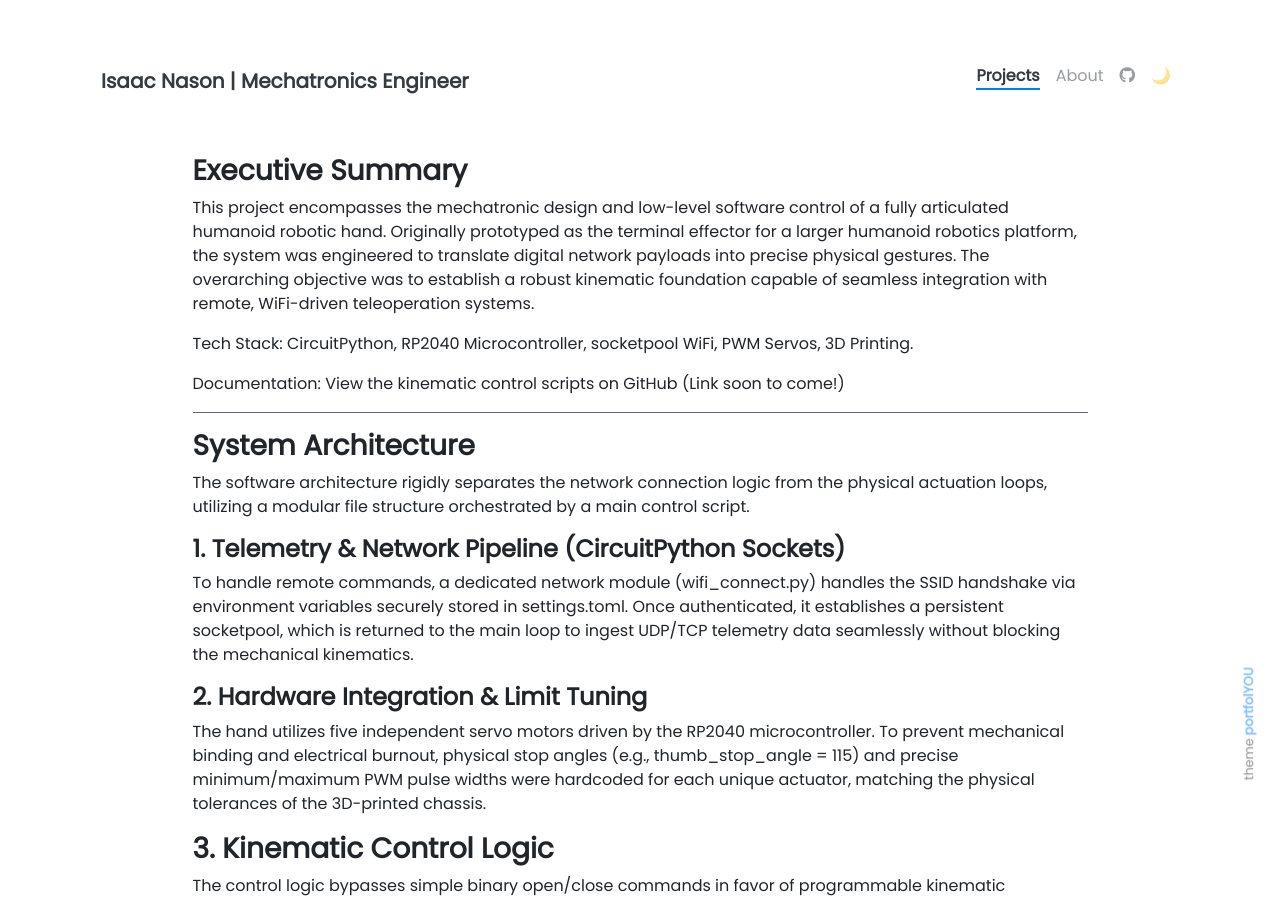
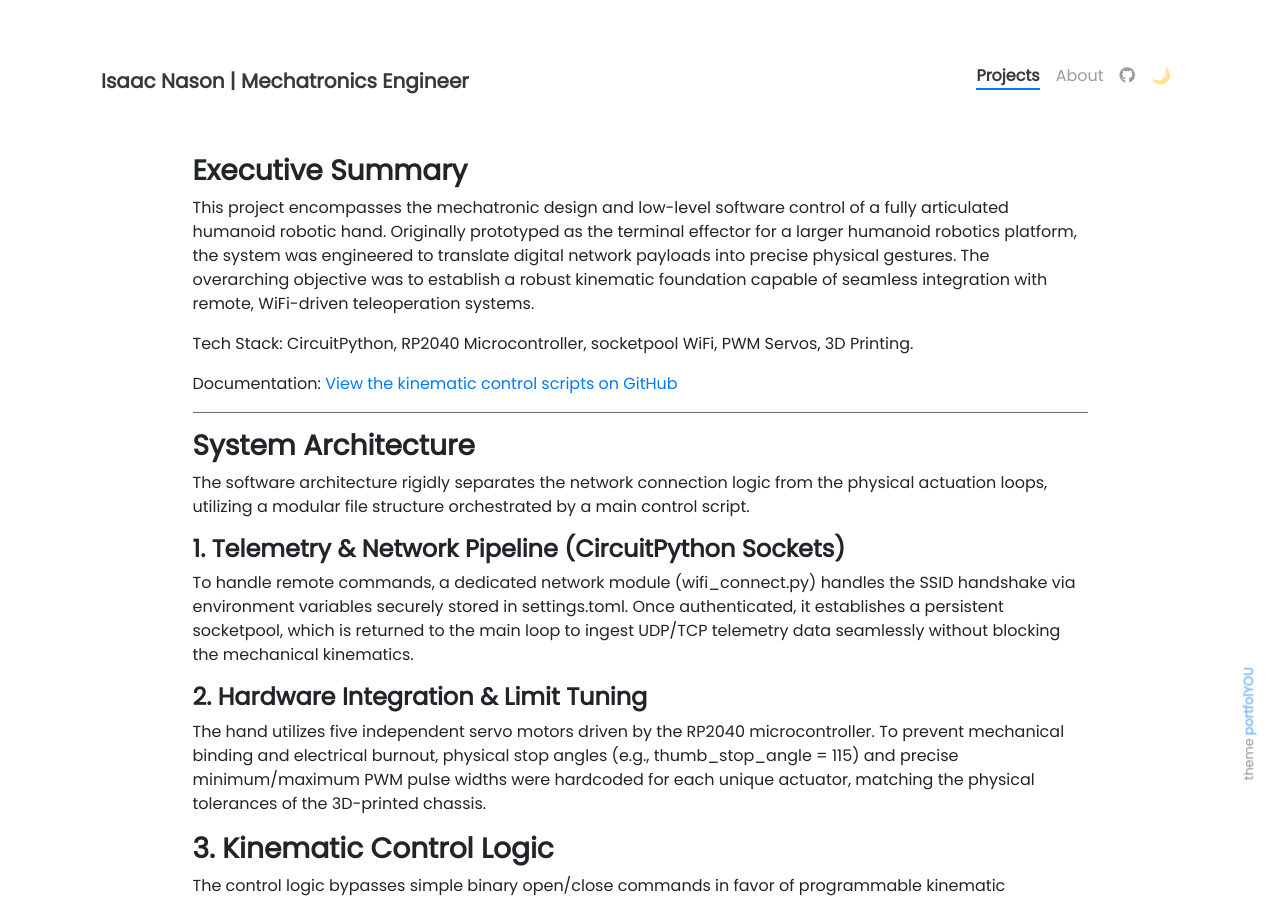
Before and after one commit to mistabowhunta/github.io, a Jekyll site: the page built from _projects/robotic-hand.md, in a window 1280 px wide and 900 px high. Built offline with Jekyll 4.4.1, drawn with Linux system fonts in a browser that asks for light colours.

Commit message:
Update robotic-hand.md

```diff
--- a/_projects/robotic-hand.md
+++ b/_projects/robotic-hand.md
@@ -10,7 +10,7 @@ This project encompasses the mechatronic design and low-level software control o
 
 Tech Stack: CircuitPython, RP2040 Microcontroller, socketpool WiFi, PWM Servos, 3D Printing.
 
-Documentation: View the kinematic control scripts on GitHub (Link soon to come!)
+Documentation: [View the kinematic control scripts on GitHub](https://github.com/mistabowhunta/5DOF-Humanoid-Kinematics)
 
 ---
 
```
